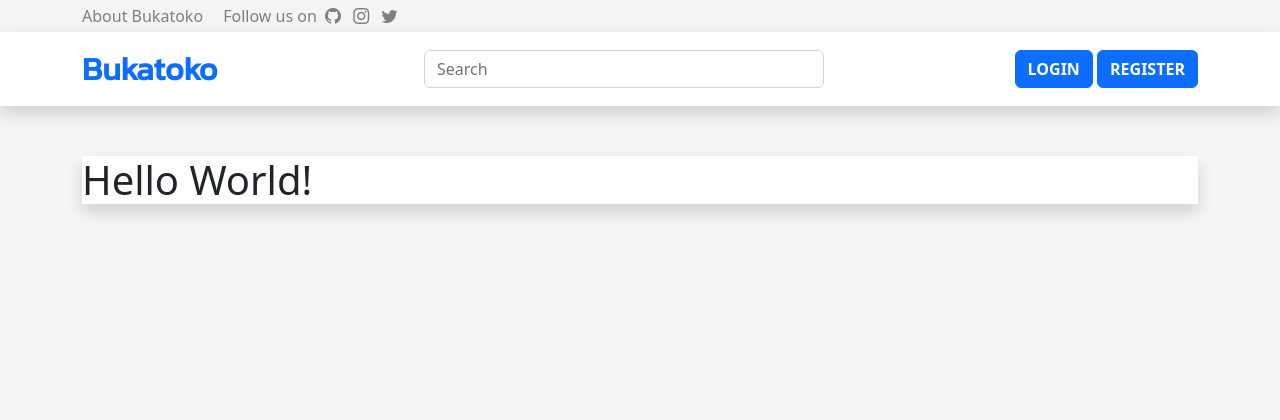
After one commit to aysrg9/bukatoko, a PHP site: page /buyer/view.php in a window 1280 px wide. The commit adds this page. Shown: the top 420 px of the page. Run offline with PHP 8.4, Linux system fonts and the light colour scheme; some libraries are stand-ins or nearby versions.

Commit message:
add view product

```diff
--- a/assets/css/style.css
+++ b/assets/css/style.css
@@ -31,6 +31,10 @@ body {
 
 #info-customer {
   margin-bottom: 50px;
+}
+
+#col-product:hover {
+  border: 2px solid #0d6efd;
 }
 
 #nav-bottom {
@@ -76,6 +80,10 @@ body {
   margin-bottom: 50px;
 }
 
+#detail-product {
+  padding-top: 156px;
+}
+
 /* Responsive */
 @media screen and (max-width: 991px) {
   .input-search {
@@ -100,11 +108,14 @@ body {
     display: none;
   }
   #carousel {
-    padding-top: 89px;
+    padding-top: 91px;
     padding-bottom: 25px;
   }
   #banner-recomend {
     margin-top: -25px;
+  }
+  #detail-product {
+    padding-top: 91px;
   }
 }
 
--- /dev/null
+++ b/buyer/view.php
@@ -0,0 +1,85 @@
+<!doctype html>
+<html lang="en">
+
+<head>
+    <meta charset="utf-8">
+    <meta name="viewport" content="width=device-width, initial-scale=1">
+    <title>Bukatoko</title>
+
+    <!-- CSS Bootstrap -->
+    <link href="https://cdn.jsdelivr.net/npm/bootstrap@5.2.0/dist/css/bootstrap.min.css" rel="stylesheet"
+        integrity="sha384-gH2yIJqKdNHPEq0n4Mqa/HGKIhSkIHeL5AyhkYV8i59U5AR6csBvApHHNl/vI1Bx" crossorigin="anonymous">
+
+    <!-- Icon Bootstrap -->
+    <link rel="stylesheet" href="https://cdn.jsdelivr.net/npm/bootstrap-icons@1.9.1/font/bootstrap-icons.css">
+
+    <!-- Font Google -->
+    <link rel="preconnect" href="https://fonts.googleapis.com">
+    <link rel="preconnect" href="https://fonts.gstatic.com" crossorigin>
+    <link href="https://fonts.googleapis.com/css2?family=Kanit&display=swap" rel="stylesheet">
+
+    <!-- My CSS -->
+    <link rel="stylesheet" href="../assets/css/style.css">
+
+    <style>
+    body {
+        height: 200vh;
+    }
+    </style>
+</head>
+
+<body>
+    <!-- Start Navbar -->
+    <section id="navbar" class="fixed-top">
+        <div style="background-color: #F3F4F5;">
+            <div id="text-info" class="container pt-1 pb-1">
+                <a href="" class="me-3">About Bukatoko</a>
+                <a class="me-1">Follow us on</a>
+                <a class="me-2" href="https://github.com/aysrg9/" target="_blank"><i class="bi bi-github"></i></a>
+                <a class="me-2" href="https://instagram.com/egydityaa/" target="_blank"><i
+                        class="bi bi-instagram"></i></a>
+                <a class="me-2" href="https://twitter.com/aysrg9/" target="_blank"><i class="bi bi-twitter"></i></a>
+            </div>
+        </div>
+        <nav class="navbar shadow" style="background-color: #fff;">
+            <div class="container">
+                <a class="navbar-brand fs-2 text-primary fw-bold" href=""
+                    style="font-family: 'Kanit', sans-serif;">Bukatoko</a>
+                <form class="d-flex" role="search">
+                    <input class="input-search form-control" type="search" placeholder="Search" aria-label="Search">
+                    <button class="btn btn-outline-primary d-none" type="submit"><i class="bi bi-search"></i></button>
+                </form>
+                <div id="button-navbar">
+                    <a href="./buyer/login.php" class="btn btn-primary fw-bold">LOGIN</a>
+                    <a href="./buyer/register.php" class="btn btn-primary fw-bold">REGISTER</a>
+                </div>
+            </div>
+        </nav>
+    </section>
+    <section id="nav-bottom">
+        <nav class="nav-icon navbar fixed-bottom">
+            <div class="container">
+                <a href="#"><i class="bi bi-house"></i></a>
+                <a href="#"><i class="bi bi-heart"></i></i></a>
+                <a href="#"><i class="bi bi-cart3"></i></a>
+                <a href="#"><i class="bi bi-person-circle"></i></a>
+            </div>
+        </nav>
+    </section>
+    <!-- End Navbar -->
+
+    <!-- Detail Product -->
+    <section class="container" id="detail-product">
+        <div class="shadow" style="background-color: #ffffff;">
+            <h1>Hello World!</h1>
+        </div>
+    </section>
+    <!-- End Detail Product -->
+
+    <!-- JS Bootstrap -->
+    <script src=" https://cdn.jsdelivr.net/npm/bootstrap@5.2.0/dist/js/bootstrap.bundle.min.js"
+        integrity="sha384-A3rJD856KowSb7dwlZdYEkO39Gagi7vIsF0jrRAoQmDKKtQBHUuLZ9AsSv4jD4Xa" crossorigin="anonymous">
+    </script>
+</body>
+
+</html>
--- a/index.php
+++ b/index.php
@@ -128,8 +128,8 @@
             <h3 class="pt-2 pb-2 text-center text-primary fw-bold">Recommendation Product</h3>
         </div>
         <div class="row row-cols-2 row-cols-sm-3 row-cols-lg-5 g-2 g-sm-3 mt-3">
-            <a href="" style="text-decoration: none;">
-                <div class="col">
+            <a href="./buyer/view.php" style="text-decoration: none;">
+                <div id="col-product" class="col">
                     <div class="p-3 shadow-sm bg-white">
                         <div style="width: auto;">
                             <img src="./assets/images/product/62bb3f4a6be9a.png" class="card-img-top" alt="...">
```
